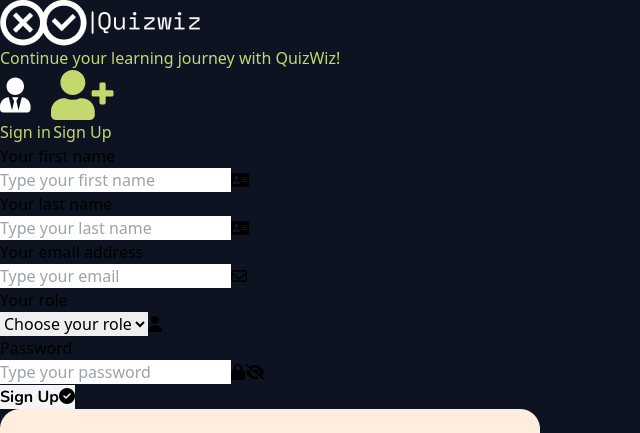
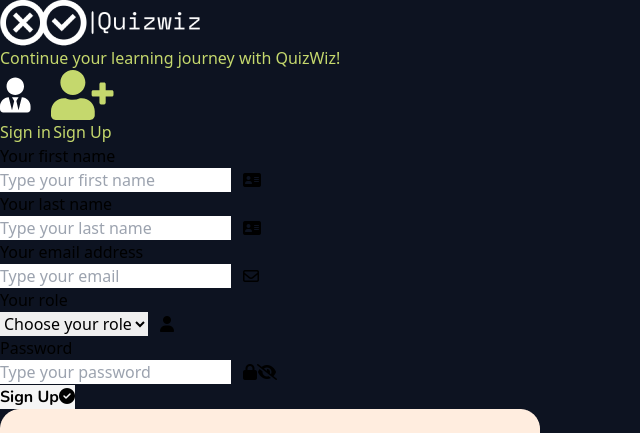
Before and after one commit to Mohammed-A7med/Quiz-App, a React (Vite) app: page /register in a window 1280 px wide. Shown: the top 433 px of the page, without its empty margins (0-640 px from the left). Built offline with nearby package versions, Linux system fonts and the light colour scheme.

Commit message:
some enhancement for logical properties

```diff
--- a/src/Modules/Authentication/components/Auth.module.css
+++ b/src/Modules/Authentication/components/Auth.module.css
@@ -9,3 +9,8 @@
     font-family: 'Nunito', sans-serif;
     font-weight: 700;
 }
+
+.auth-icon {
+    inset-inline-start: 0;
+    padding-inline-start: 0.75rem;
+}
--- a/src/Modules/Authentication/components/Login/Login.tsx
+++ b/src/Modules/Authentication/components/Login/Login.tsx
@@ -19,7 +19,7 @@
 export default function Login() {
   const navigate = useNavigate();
   const [showPassword, setShowPassword] = useState<boolean>(false);
-  const {handleSaveUserData } = useAuth();
+  const { handleSaveUserData } = useAuth();
 
   const {
     register,
@@ -65,7 +65,10 @@
       >
         {/* Email Input Group */}
         <div className="input-group  mb-6 lg:mb-9">
-          <label className="block mb-2 text-sm md:text-base lg:text-lg">
+          <label
+            htmlFor="email"
+            className="block mb-2 text-sm md:text-base lg:text-lg"
+          >
             Registered email address
           </label>
           <div className="relative">
@@ -74,11 +77,13 @@
               className="placeholder:font-nunito placeholder:text-slate-400 block w-full bg-transparent  border-2 border-slate-300 rounded-md py-2 pl-10 pr-3 shadow-sm focus:outline-none focus:border-sky-500 focus:ring-sky-500 focus:ring-1 sm:text-sm md:text-base lg:text-lg"
               placeholder="Type your email"
               type="text"
+              id="email"
+              aria-label="email"
               {...register("email", emailValidation)}
             />
 
             {/* Email Icon */}
-            <span className="absolute inset-y-0 left-0 flex items-center pl-3">
+            <span className={`absolute inset-y-0 flex items-center ${Styles["auth-icon"]}`}>
               <span className="sr-only">Email Address Icon</span>
               <i className="fa-regular fa-envelope text-white"></i>
             </span>
@@ -94,7 +99,7 @@
 
         {/* Password Input Group */}
         <div className="input-group mt-8  my-6 lg:my-9">
-          <label className="block mb-2 text-sm md:text-base lg:text-lg">
+          <label htmlFor="password" className="block mb-2 text-sm md:text-base lg:text-lg">
             Password
           </label>
           <div className="relative">
@@ -103,11 +108,13 @@
               className="placeholder:font-nunito placeholder:text-slate-400 block w-full bg-transparent  border-2 border-slate-300 rounded-md py-2 pl-10 pr-10 shadow-sm focus:outline-none focus:border-sky-500 focus:ring-sky-500 focus:ring-1 sm:text-sm md:text-base lg:text-lg"
               placeholder="Type your password"
               type={showPassword ? "text" : "password"}
+              id="password"
+              aria-label="password"
               {...register("password", PasswordValidation)}
             />
 
             {/* Lock Icon */}
-            <span className="absolute inset-y-0 left-0 flex items-center pl-3">
+            <span className={`absolute inset-y-0 flex items-center ${Styles["auth-icon"]}`}>
               <span className="sr-only">Password Icon</span>
               <i className="fa-solid fa-lock text-white"></i>
             </span>
--- a/src/Modules/Authentication/components/Register/Register.tsx
+++ b/src/Modules/Authentication/components/Register/Register.tsx
@@ -66,7 +66,10 @@
           <div className="w-full block md:w-6/12 ">
             {/* first name Input Group */}
             <div className="input-group mb-6 md:mb-0">
-              <label className="block mb-2 text-sm md:text-base lg:text-lg">
+              <label
+                htmlFor="first_name"
+                className="block mb-2 text-sm md:text-base lg:text-lg"
+              >
                 Your first name
               </label>
               <div className="relative">
@@ -75,11 +78,15 @@
                   className="placeholder:font-nunito placeholder:text-slate-400 block w-full bg-transparent  border-2 border-slate-300 rounded-md py-2 pl-10 pr-3 shadow-sm focus:outline-none focus:border-sky-500 focus:ring-sky-500 focus:ring-1 sm:text-sm md:text-base lg:text-lg"
                   placeholder="Type your first name"
                   type="text"
+                  id="first_name"
+                  aria-label="first_name"
                   {...register("first_name", RequiredField("First Name"))}
                 />
 
                 {/* first name Icon */}
-                <span className="absolute inset-y-0 left-0 flex items-center pl-3">
+                <span
+                  className={`absolute inset-y-0 flex items-center ${Styles["auth-icon"]}`}
+                >
                   <span className="sr-only">first name Icon</span>
                   <i className="fa-solid fa-address-card text-white"></i>
                 </span>
@@ -97,7 +104,7 @@
           <div className="w-full block md:w-6/12 ">
             {/* last name Input Group */}
             <div className="input-group">
-              <label className="block mb-2 text-sm md:text-base lg:text-lg">
+              <label  htmlFor="last_name" className="block mb-2 text-sm md:text-base lg:text-lg">
                 Your last name
               </label>
               <div className="relative">
@@ -106,11 +113,15 @@
                   className="placeholder:font-nunito placeholder:text-slate-400 block w-full bg-transparent  border-2 border-slate-300 rounded-md py-2 pl-10 pr-3 shadow-sm focus:outline-none focus:border-sky-500 focus:ring-sky-500 focus:ring-1 sm:text-sm md:text-base lg:text-lg"
                   placeholder="Type your last name"
                   type="text"
+                  id="last_name"
+                  aria-label="last_name"
                   {...register("last_name", RequiredField("Last Name"))}
                 />
 
                 {/* last name Icon */}
-                <span className="absolute inset-y-0 left-0 flex items-center pl-3">
+                <span
+                  className={`absolute inset-y-0 flex items-center ${Styles["auth-icon"]}`}
+                >
                   <span className="sr-only">Last Name Icon</span>
                   <i className="fa-solid fa-address-card text-white"></i>
                 </span>
@@ -128,7 +139,7 @@
 
         {/* Email Input Group */}
         <div className="input-group my-6 lg:my-9">
-          <label className="block mb-2 text-sm md:text-base lg:text-lg">
+          <label htmlFor="email" className="block mb-2 text-sm md:text-base lg:text-lg">
             Your email address
           </label>
           <div className="relative">
@@ -137,11 +148,15 @@
               className="placeholder:font-nunito placeholder:text-slate-400 block w-full bg-transparent  border-2 border-slate-300 rounded-md py-2 pl-10 pr-3 shadow-sm focus:outline-none focus:border-sky-500 focus:ring-sky-500 focus:ring-1 sm:text-sm md:text-base lg:text-lg"
               placeholder="Type your email"
               type="text"
+              id="email"
+              aria-label="email"
               {...register("email", emailValidation)}
             />
 
             {/* Email Icon */}
-            <span className="absolute inset-y-0 left-0 flex items-center pl-3">
+            <span
+              className={`absolute inset-y-0 flex items-center ${Styles["auth-icon"]}`}
+            >
               <span className="sr-only">Email Address Icon</span>
               <i className="fa-regular fa-envelope text-white"></i>
             </span>
@@ -157,7 +172,7 @@
 
         {/* role Select Field */}
         <div className="input-group my-6 lg:my-9">
-          <label className="block mb-2 text-sm md:text-base lg:text-lg">
+          <label htmlFor="role" className="block mb-2 text-sm md:text-base lg:text-lg">
             Your role
           </label>
           <div className="relative">
@@ -167,6 +182,8 @@
               {...register("role", RequiredField("Select role"))}
               value={selectedRole}
               onChange={(e) => setSelectedRole(e.target.value)}
+              id="role"
+              aria-label="role"
             >
               <option className="text-black" value="" disabled>
                 Choose your role
@@ -179,7 +196,9 @@
             </select>
 
             {/* role Select Icon */}
-            <span className="absolute inset-y-0 left-0 flex items-center pl-3">
+            <span
+              className={`absolute inset-y-0 flex items-center ${Styles["auth-icon"]}`}
+            >
               <span className="sr-only">role Select Icon</span>
               <i className="fa-solid fa-user text-white"></i>
             </span>
@@ -195,7 +214,7 @@
 
         {/* Password Input Group */}
         <div className="input-group mt-8 my-6 lg:my-9">
-          <label className="block mb-2 text-sm md:text-base lg:text-lg">
+          <label htmlFor="password" className="block mb-2 text-sm md:text-base lg:text-lg">
             Password
           </label>
           <div className="relative">
@@ -203,12 +222,16 @@
             <input
               className="placeholder:font-nunito placeholder:text-slate-400 block w-full bg-transparent  border-2 border-slate-300 rounded-md py-2 pl-10 pr-10 shadow-sm focus:outline-none focus:border-sky-500 focus:ring-sky-500 focus:ring-1 sm:text-sm md:text-base lg:text-lg"
               placeholder="Type your password"
+              id="password"
+              aria-label="password"
               type={showPassword ? "text" : "password"}
               {...register("password", PasswordValidation)}
             />
 
             {/* Lock Icon */}
-            <span className="absolute inset-y-0 left-0 flex items-center pl-3">
+            <span
+              className={`absolute inset-y-0 flex items-center ${Styles["auth-icon"]}`}
+            >
               <span className="sr-only">Password Icon</span>
               <i className="fa-solid fa-lock text-white"></i>
             </span>
```
